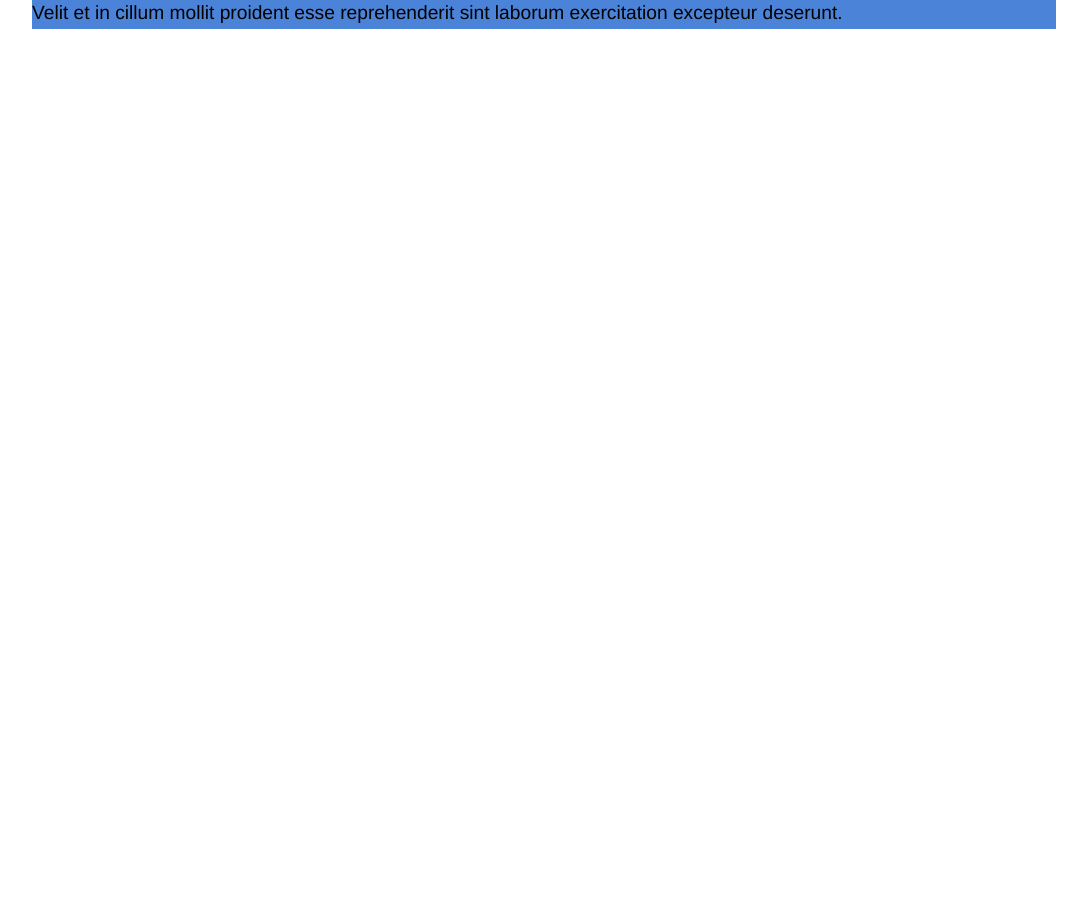
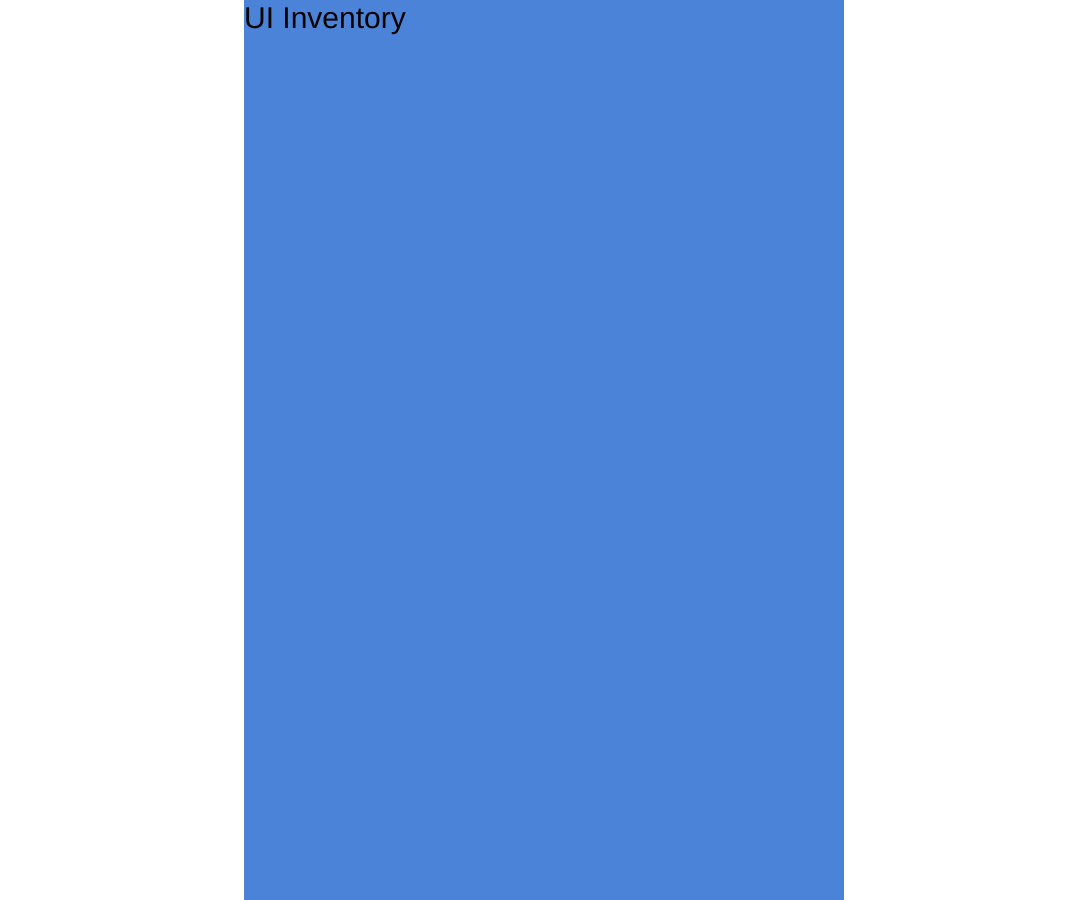
Before and after one commit to georgebullock/ui-inventory, a React (Create React App) app: page / in a window 1280 px wide. Shown: the whole page, without its empty margins (96-1183 px from the left). Before the commit the page ends 800 px from the top, so only its background shows below. Built offline with nearby package versions, Linux system fonts and the light colour scheme.

Commit message:
Revert "Update theme and base font size"
This reverts commit 67ac887a64bcbda2832b13275b3a354c908fe26e.

```diff
--- a/src/App.tsx
+++ b/src/App.tsx
@@ -6,21 +6,19 @@ import { GlobalStyles } from './theme/globalStyles';
 
 const Container = styled.div`
 	display: flex;
-	max-width: 80%;
+	width: 600px;
+	height: 900px;
 	background-color: ${props => props.theme.light.colors.green[70]};
-	font-size: ${props => props.theme.light.typography.secondary.fontSize};
-	line-height: 1.5;
-	margin: ${props => props.theme.light.spacing.xl} auto;
+	font-size: ${props => props.theme.light.typography.base.fontSize};
+	line-height: ${props => props.theme.light.typography.base.lineHeight};
+	margin: 0 auto;
 `;
 
 function App() {
 	return (
 		<ThemeProvider theme={theme}>
 			<GlobalStyles />
-			<Container>
-				Velit et in cillum mollit proident esse reprehenderit sint laborum
-				exercitation excepteur deserunt.
-			</Container>
+			<Container>UI Inventory</Container>
 		</ThemeProvider>
 	);
 }
--- a/src/theme/theme.ts
+++ b/src/theme/theme.ts
@@ -1,5 +1,17 @@
 const BASE_FONT_SIZE: number = 20;
+
 const MODULAR_SCALE_RATIO: number = 1.25;
+
+// Typography scale
+const typography = {
+	xs: 2,
+	s: 4,
+	m: 8,
+	base: 16,
+	l: 32,
+	xl: 64,
+	xxl: 128
+};
 
 const breakpoints = {
 	mobileM: '22.5em', // 22.5 * 16 = 360px
@@ -181,6 +193,7 @@ export const theme = {
 				}rem`,
 				lineHeight: MODULAR_SCALE_RATIO
 			}
-		}
+		},
+		zIndex: {}
 	}
 };
```
